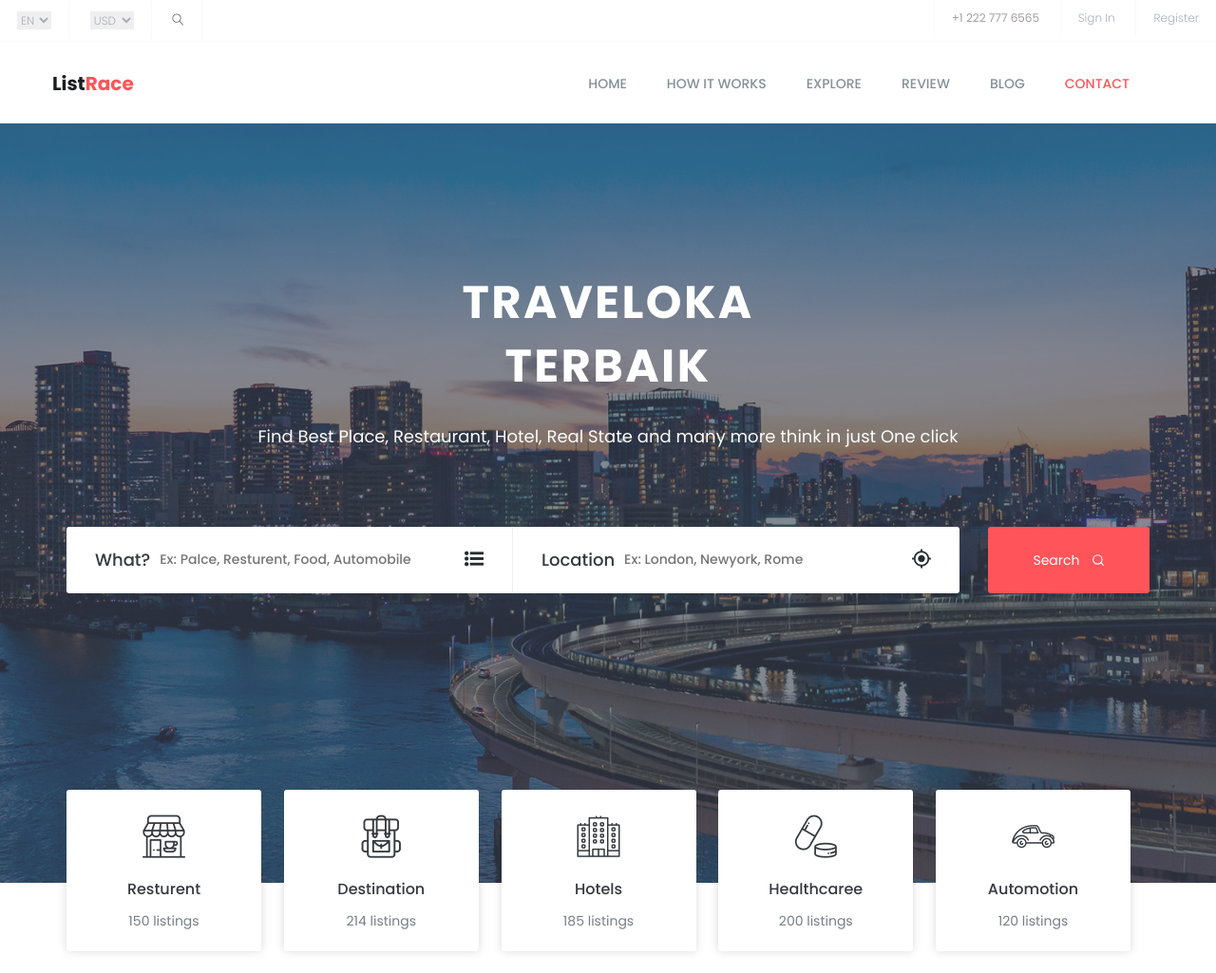
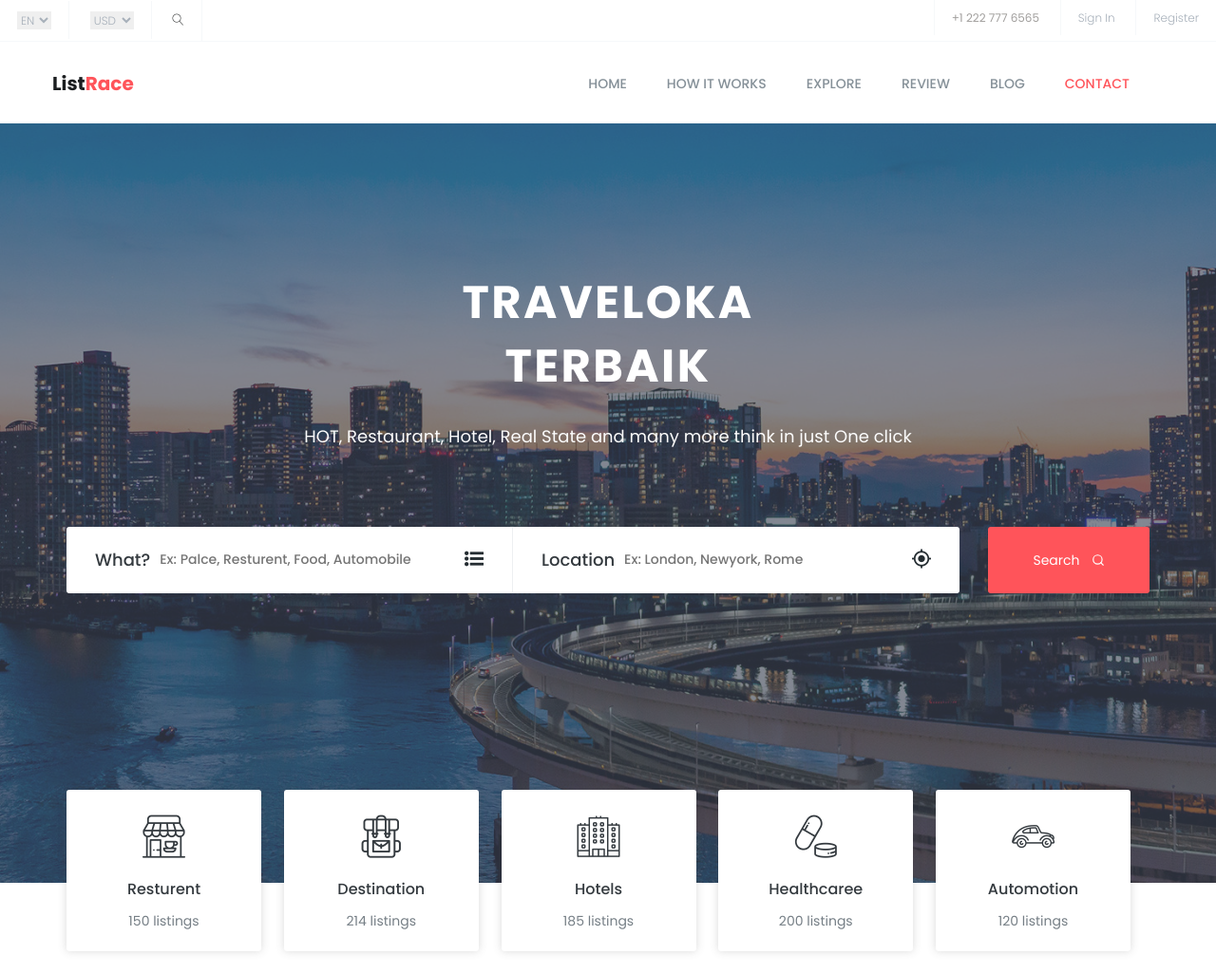
Before and after one commit to limancalvin/cobaweb, a plain HTML site: page index.html in a window 1280 px wide. Shown: the top 1025 px of the page at 95% size. Drawn offline with nearby package versions, Linux system fonts and the light colour scheme.

Commit message:
Update index.html

```diff
--- a/index.html
+++ b/index.html
@@ -150,7 +150,7 @@
 				<div class="welcome-hero-txt">
 					<h2>TRAVELOKA <br> TERBAIK </h2>
 					<p>
-						Find Best Place, Restaurant, Hotel, Real State and many more think in just One click
+						HOT, Restaurant, Hotel, Real State and many more think in just One click
 					</p>
 				</div>
 				<div class="welcome-hero-serch-box">
```
